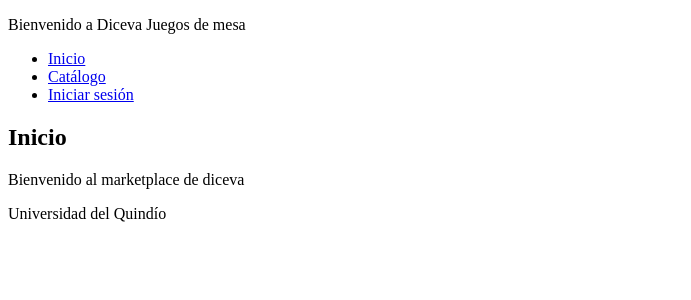
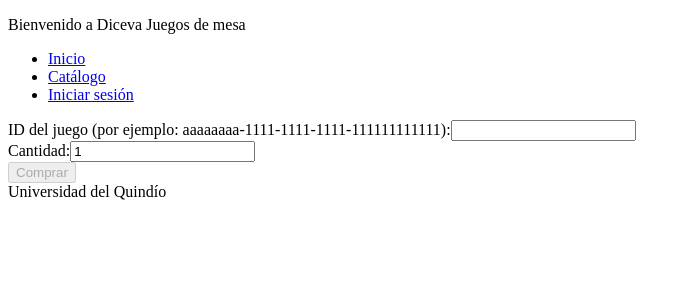
Before and after one commit to Jj3235006677/Diceva-Fromtend, an Angular app in the folder diceva-web/: page /comprar in a window 1280 px wide. Before the commit this address led to /. Shown: the top 300 px of the page, without its empty margins (0-691 px from the left). Built offline with nearby package versions, Linux system fonts and the light colour scheme.

Commit message:
feat: catálogo de juegos, compras, interceptor y cierre de sesión

```diff
--- a/diceva-web/src/app/app.html
+++ b/diceva-web/src/app/app.html
@@ -5,9 +5,12 @@
     <ul>
       <li><a routerLink="/">Inicio</a></li>
       <li><a routerLink="/catalogo">Catálogo</a></li>
+      @if (auth.isAuthenticated()) {
+        <li><a routerLink="/comprar">Comprar</a></li>
+      }
       <li>
         @if (auth.isAuthenticated()) {
-          <a href="a" (click)="auth.logout();$event.preventDefault()">Cerrar sesion </a>
+          <button type="button" (click)="auth.logout()">Cerrar sesión</button>
         } @else {
           <a routerLink="/login">Iniciar sesión</a>
         }
--- a/diceva-web/src/app/app.routes.ts
+++ b/diceva-web/src/app/app.routes.ts
@@ -5,11 +5,13 @@ import { Routes } from '@angular/router';
 import {Inicio} from './componentes/inicio/incio';
 import {Login} from './componentes/login/login';
 import { Catalogo } from './componentes/catalogo/catalogo';
+import {Comprar} from './componentes/comprar/comprar';
 
 export const routes: Routes = [
 {path:'', component: Inicio},
 {path: 'login', component:Login},
 {path: 'catalogo',component:Catalogo},
+{path: 'comprar',component:Comprar},
 {path: '**', pathMatch:'full',redirectTo:'/'}
 
 ];
--- a/diceva-web/src/app/componentes/catalogo/catalogo.html
+++ b/diceva-web/src/app/componentes/catalogo/catalogo.html
@@ -1 +1,15 @@
-<p>catalogo works!</p>
+<h2>Catálogo</h2>
+
+@if (juegos().length === 0) {
+  <p>Todavía no hay juegos publicados.</p>
+} @else {
+  <ul>
+    @for (juego of juegos(); track juego.id) {
+      <li>
+        <strong>{{ juego.nombre }}</strong>
+        ({{ juego.id }}) :
+        {{ juego.descripcion }} - {{ juego.precio.precioProducto }} COP
+      </li>
+    }
+  </ul>
+}
--- a/diceva-web/src/app/componentes/catalogo/catalogo.ts
+++ b/diceva-web/src/app/componentes/catalogo/catalogo.ts
@@ -1,4 +1,8 @@
-import { Component } from '@angular/core';
+import { Component, inject } from '@angular/core';
+import { toSignal } from '@angular/core/rxjs-interop';
+import { map } from 'rxjs';
+import { JuegosService } from '../../servicios/JuegosMesa';
+import { JuegoMesa } from '../../modelos/juegoMesa';
 
 @Component({
   imports: [],
@@ -6,4 +10,11 @@ import { Component } from '@angular/core';
   styleUrl: './catalogo.css',
   templateUrl: './catalogo.html',
 })
-export class Catalogo {}
+export class Catalogo {
+  private juegosService = inject(JuegosService);
+
+  juegos = toSignal(
+    this.juegosService.listar().pipe(map((pagina) => pagina.contenido)),
+    { initialValue: [] as JuegoMesa[] }
+  );
+}
--- /dev/null
+++ b/diceva-web/src/app/componentes/comprar/comprar.css
@@ -0,0 +1,4 @@
+.error{
+    color: red;
+    font-size: 0.85em;
+}
--- /dev/null
+++ b/diceva-web/src/app/componentes/comprar/comprar.html
@@ -0,0 +1,20 @@
+<form [formGroup]="compraForm" (ngSubmit)="onSubmit()">
+    <div>
+        <label>ID del juego (por ejemplo: aaaaaaaa-1111-1111-1111-111111111111):</label>
+        <input type="text" formControlName="idJuego" />
+        @if (compraForm.get('idJuego')?.invalid && compraForm.get('idJuego')?.touched) {
+            <div class="error">El juego es obligatorio.</div>
+        }
+    </div>
+
+    <div>
+        <label>Cantidad:</label>
+        <input type="number" min="1" formControlName="cantidad" />
+        @if (compraForm.get('cantidad')?.invalid && compraForm.get('cantidad')?.touched) {
+            <div class="error">La cantidad debe ser mínimo 1.</div>
+        }
+    </div>
+
+    <button type="submit" [disabled]="compraForm.invalid || isLoading()">Comprar</button>
+    <div>{{ result() }}</div>
+</form>
--- /dev/null
+++ b/diceva-web/src/app/componentes/comprar/comprar.ts
@@ -0,0 +1,59 @@
+import { Component, DestroyRef, inject, signal } from '@angular/core';
+import { takeUntilDestroyed } from '@angular/core/rxjs-interop';
+import { FormBuilder, ReactiveFormsModule, Validators } from '@angular/forms';
+import { map, switchMap } from 'rxjs';
+import { ComprasService } from '../../servicios/compras';
+
+@Component({
+  selector: 'app-comprar',
+  imports: [ReactiveFormsModule],
+  templateUrl: './comprar.html',
+  styleUrl: './comprar.css'
+})
+export class Comprar {
+  private comprasService = inject(ComprasService);
+  private destroyRef = inject(DestroyRef);
+
+  result = signal('');
+  isLoading = signal(false);
+
+  compraForm = inject(FormBuilder).nonNullable.group({
+    idJuego: ['', Validators.required],
+    cantidad: [1, [Validators.required, Validators.min(1)]]
+  });
+
+  onSubmit(): void {
+    if (this.compraForm.invalid) return;
+    const { idJuego, cantidad } = this.compraForm.getRawValue();
+    this.isLoading.set(true);
+
+    // Paso 1: crear la compra. Paso 2: agregarle el juego.
+    this.comprasService.crear()
+      .pipe(
+        switchMap((compra) =>
+          this.comprasService.agregarJuego(compra.id, idJuego, cantidad)
+            .pipe(map(() => compra))
+        ),
+        takeUntilDestroyed(this.destroyRef)
+      )
+      .subscribe({
+        next: (compra) => {
+          this.result.set(`Compra registrada: ${compra.id} (PENDIENTE)`);
+          this.compraForm.reset();
+          this.isLoading.set(false);
+        },
+        error: (err) => {
+          if (err.status === 404) {
+            this.result.set('Error: ese juego no existe');
+          } else if (err.status === 400) {
+            this.result.set('Error: ' + (err.error?.mensaje ?? 'no se pudo realizar la compra'));
+          } else if (err.status === 401 || err.status === 403) {
+            this.result.set('Error: tienes que iniciar sesión para realizar la compra');
+          } else {
+            this.result.set('Ocurrió un error. Intenta de nuevo más tarde');
+          }
+          this.isLoading.set(false);
+        }
+      });
+  }
+}
--- a/diceva-web/src/app/servicios/JuegosMesa.ts
+++ b/diceva-web/src/app/servicios/JuegosMesa.ts
@@ -1,4 +1,28 @@
-import { Service } from '@angular/core';
+import { inject, Injectable } from '@angular/core';
+import { HttpClient, HttpParams } from '@angular/common/http';
+import { JuegoMesa, ResultadoPaginado } from '../modelos/juegoMesa';
 
-@Service()
-export class Modelo {}
+// Servicio que trae los juegos de mesa desde el backend
+@Injectable({ providedIn: 'root' })
+export class JuegosService {
+  private http = inject(HttpClient);
+  private url = 'http://localhost:8080/api/juegoMesa';
+
+  // Trae una página del catálogo
+  listar(texto = '', pagina = 0, tamanio = 10) {
+    let params = new HttpParams()
+      .set('pagina', pagina)
+      .set('tamanio', tamanio);
+
+    if (texto) {
+      params = params.set('texto', texto);
+    }
+
+    return this.http.get<ResultadoPaginado<JuegoMesa>>(this.url, { params });
+  }//TRAIGAN COMPRA , CREAR COMPRA, PAGINACION, LOGUIN, LISTEN PRODUCTOS, CREAR COMPRAS
+
+  // Trae un solo juego por su id
+  obtenerPorId(id: string) {
+    return this.http.get<JuegoMesa>(`${this.url}/${id}`);
+  }
+}
--- a/diceva-web/src/app/servicios/compras.ts
+++ b/diceva-web/src/app/servicios/compras.ts
@@ -1,4 +1,23 @@
-import { Service } from '@angular/core';
+import { Injectable, inject } from '@angular/core';
+import { HttpClient, HttpParams } from '@angular/common/http';
+import { CompraResponse } from '../modelos/compras';
 
-@Service()
-export class Compras {}
+@Injectable({ providedIn: 'root' }) // lo marca como servicio
+export class ComprasService {
+  private http = inject(HttpClient);
+  private url = 'http://localhost:8080/api/compras';
+
+  // Paso 1: crea una compra vacía (el backend saca la cédula del token)
+  crear() {
+    return this.http.post<CompraResponse>(this.url, {});
+  }
+
+  // Paso 2: agrega un juego a la compra
+  agregarJuego(idCompra: string, idJuego: string, cantidad: number) {
+    const params = new HttpParams()
+      .set('idCompra', idCompra)
+      .set('idJuego', idJuego)
+      .set('cantidad', cantidad);
+    return this.http.patch<void>(`${this.url}/agregarJuego`, null, { params });
+  }
+}
```
